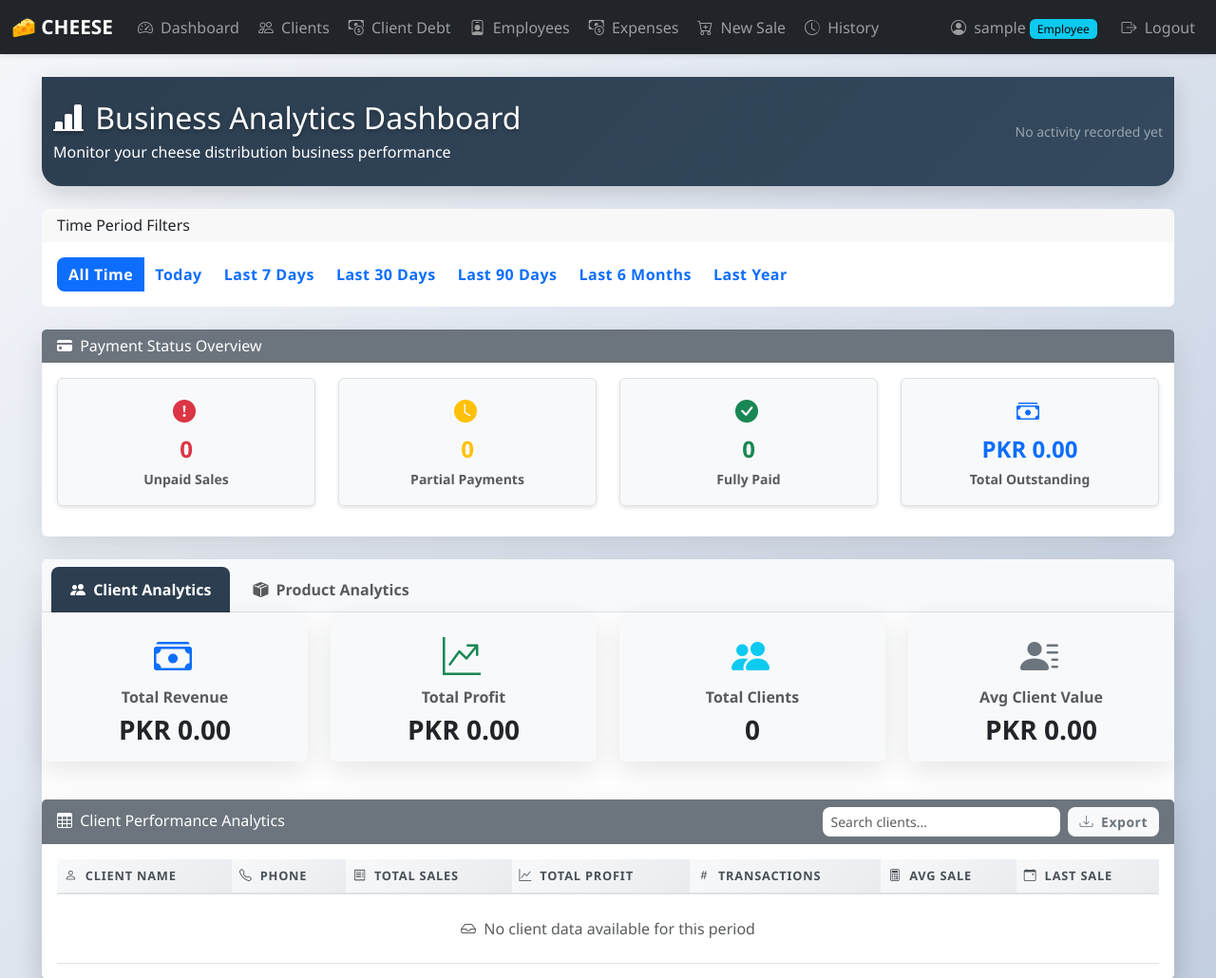
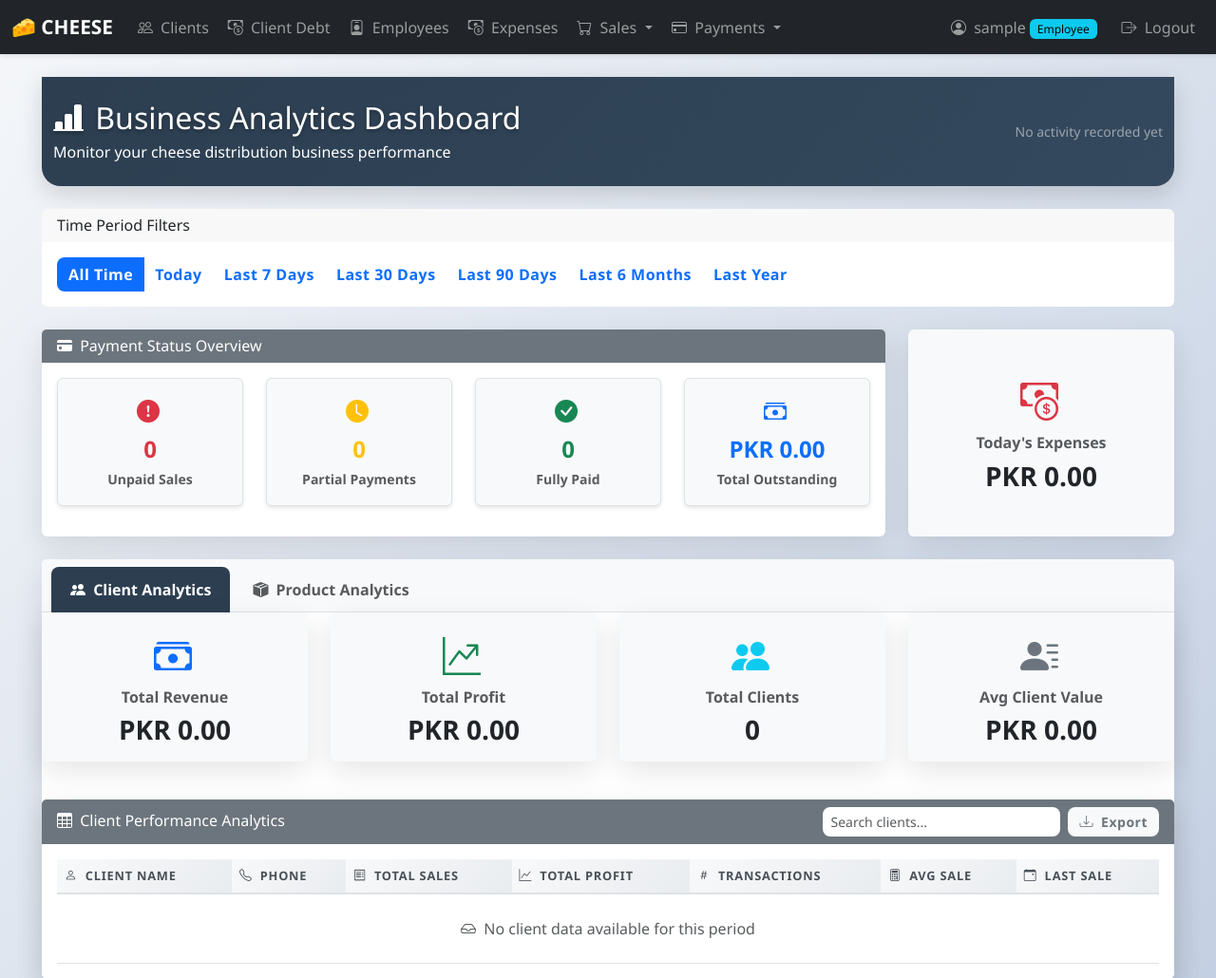
Before and after one commit to HASSAN08114/cheese-distribution-website, a Django app: page /dashboard/ in a window 1280 px wide. Shown: the top 1030 px of the page at 95% size. Run offline with Django 4.2, Linux system fonts and the light colour scheme; the visitor is signed in with stand-in values (Sample User, id 1); data that the repository does not hold is empty.

Commit message:
Refactor navbar: group sales/payments, add hover, dashboard as home, remove dashboard nav item

```diff
--- a/distribution/templates/distribution/base.html
+++ b/distribution/templates/distribution/base.html
@@ -18,11 +18,6 @@
             </button>
             <div class="collapse navbar-collapse" id="navbarNav">
                 <ul class="navbar-nav me-auto">
-                    <li class="nav-item">
-                        <a class="nav-link" href="{% url 'dashboard' %}">
-                            <i class="bi bi-speedometer2"></i> Dashboard
-                        </a>
-                    </li>
                     {% if user_is_owner %}
                     <li class="nav-item">
                         <a class="nav-link" href="{% url 'inventory_management' %}">
@@ -60,15 +55,25 @@
                             <i class="bi bi-cash-coin"></i> Expenses
                         </a>
                     </li>
-                    <li class="nav-item">
-                        <a class="nav-link" href="{% url 'sale_create' %}">
-                            <i class="bi bi-cart-plus"></i> New Sale
+                    <!-- Sales Dropdown -->
+                    <li class="nav-item dropdown">
+                        <a class="nav-link dropdown-toggle" href="#" id="salesDropdown" role="button" data-bs-toggle="dropdown" aria-expanded="false">
+                            <i class="bi bi-cart"></i> Sales
                         </a>
+                        <ul class="dropdown-menu" aria-labelledby="salesDropdown">
+                            <li><a class="dropdown-item" href="{% url 'sale_create' %}"><i class="bi bi-cart-plus"></i> New Sale</a></li>
+                            <li><a class="dropdown-item" href="{% url 'sales_stock_history' %}"><i class="bi bi-clock-history"></i> Sale History</a></li>
+                        </ul>
                     </li>
-                    <li class="nav-item">
-                        <a class="nav-link" href="{% url 'sales_stock_history' %}">
-                            <i class="bi bi-clock-history"></i> History
+                    <!-- Payments Dropdown -->
+                    <li class="nav-item dropdown">
+                        <a class="nav-link dropdown-toggle" href="#" id="paymentsDropdown" role="button" data-bs-toggle="dropdown" aria-expanded="false">
+                            <i class="bi bi-credit-card"></i> Payments
                         </a>
+                        <ul class="dropdown-menu" aria-labelledby="paymentsDropdown">
+                            <li><a class="dropdown-item" href="{% url 'make_payment' %}"><i class="bi bi-cash-stack"></i> Make Payment</a></li>
+                            <li><a class="dropdown-item" href="{% url 'payment_history' %}"><i class="bi bi-clock-history"></i> Payment History</a></li>
+                        </ul>
                     </li>
                 </ul>
                 <ul class="navbar-nav">
--- a/distribution/templates/distribution/dashboard.html
+++ b/distribution/templates/distribution/dashboard.html
@@ -63,7 +63,7 @@
 
 <!-- Payment Status Overview -->
 <div class="row mb-4">
-    <div class="col-md-12">
+    <div class="col-md-9">
         <div class="card shadow-lg border-0">
             <div class="card-header bg-secondary text-white">
                 <h6 class="mb-0"><i class="bi bi-credit-card-fill"></i> Payment Status Overview</h6>
@@ -107,6 +107,17 @@
                         </div>
                     </div>
                 </div>
+            </div>
+        </div>
+    </div>
+    <div class="col-md-3">
+        <div class="card shadow-lg border-0 bg-light h-100">
+            <div class="card-body text-center d-flex flex-column justify-content-center align-items-center">
+                <div class="text-danger mb-2">
+                    <i class="bi bi-cash-coin fs-1"></i>
+                </div>
+                <h6 class="card-subtitle mb-2 text-muted fw-semibold">Today's Expenses</h6>
+                <h3 class="card-text mb-0 text-dark fw-bold">PKR {{ daily_expenses|floatformat:2 }}</h3>
             </div>
         </div>
     </div>
--- a/distribution/views.py
+++ b/distribution/views.py
@@ -199,9 +199,15 @@ def dashboard(request):
     # Get last activity
     last_activity = SiteActivity.objects.filter(pk=1).first()
 
+    # Calculate today's expenses
+    today = timezone.localdate()
+    from django.db.models import Sum
+    daily_expenses = DeliveryExpense.objects.filter(expense_date=today).aggregate(total=Sum('amount'))['total'] or 0
+
     context = {
         'user_is_owner': user_is_owner,
         'last_activity': last_activity,
+        'daily_expenses': daily_expenses,
     }
     return render(request, 'distribution/dashboard.html', context)
 
--- a/static/css/style.css
+++ b/static/css/style.css
@@ -1,3 +1,29 @@
+/* Navbar Dropdown Hover */
+.navbar-nav .dropdown:hover > .dropdown-menu {
+    display: block;
+    margin-top: 0;
+}
+
+.dropdown-menu {
+    border-radius: 8px;
+    box-shadow: 0 4px 16px rgba(0,0,0,0.08);
+    min-width: 200px;
+    background: #23272b;
+}
+
+.dropdown-item {
+    color: #fff;
+    transition: background 0.2s;
+}
+
+.dropdown-item:hover, .dropdown-item:focus {
+    background: #343a40;
+    color: #ffc107;
+}
+
+.navbar-nav .dropdown-toggle::after {
+    margin-left: 0.3em;
+}
 body {
     font-family: 'Segoe UI', Tahoma, Geneva, Verdana, sans-serif;
     background: linear-gradient(135deg, #f5f7fa 0%, #c3cfe2 100%);
```
